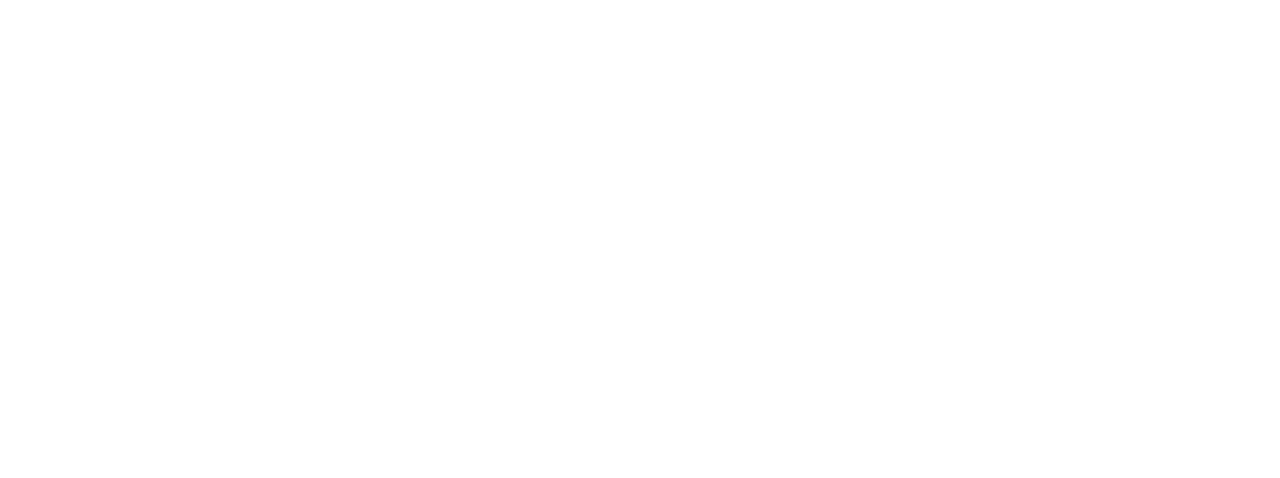
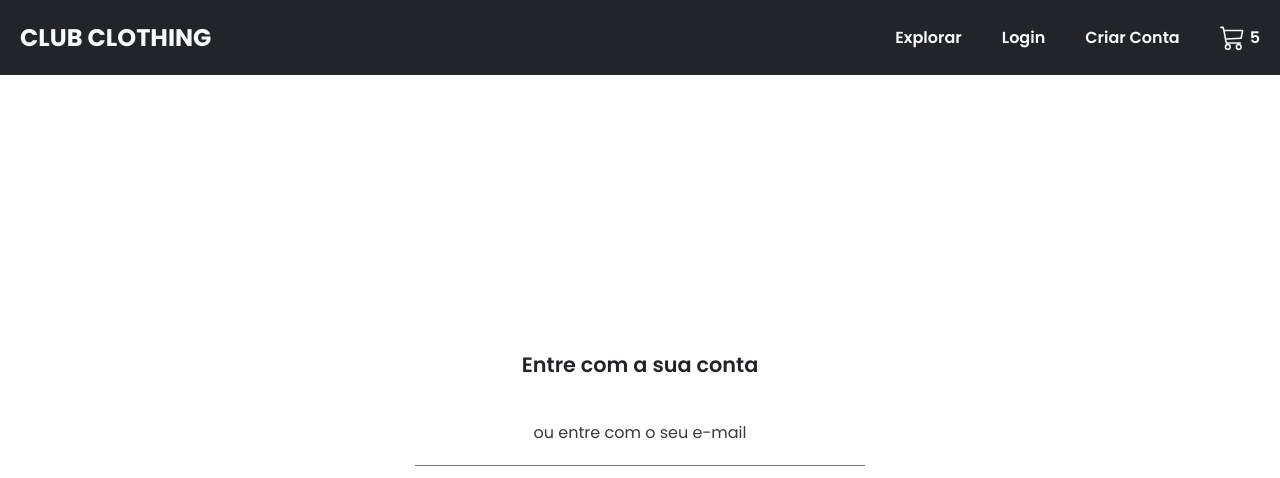
Before and after one commit to MAGAIVERH/CLUB-CLOTHING, a React (Create React App) app: page /login in a window 1280 px wide. Before the commit this address had no page. Shown: the top 478 px of the page. Built offline with nearby package versions, Linux system fonts and the light colour scheme.

Commit message:
feat: add initial Login Page and Login Route

```diff
--- a/src/App.tsx
+++ b/src/App.tsx
@@ -2,12 +2,13 @@
 
 //Pages
 import HomePage from './pages/home/home.page'
-
+import LoginPage from './pages/login/login.page'
 const App = () => {
   return (
     <BrowserRouter>
       <Routes>
         <Route path='/' element={<HomePage />} />
+        <Route path='/login' element={<LoginPage />} />
       </Routes>
     </BrowserRouter>
   )
--- a/src/components/header/header.component.tsx
+++ b/src/components/header/header.component.tsx
@@ -1,4 +1,5 @@
 import { BsCart3 } from 'react-icons/bs'
+import { useNavigate } from 'react-router-dom'
 
 // Styles
 import {
@@ -9,13 +10,18 @@
 } from './header.styles'
 
 const Header = () => {
+  const navigate = useNavigate()
+  const handleLoginClick = () => {
+    navigate('/login')
+  }
+
   return (
     <HeaderConatiner>
       <HeaderTitle>CLUB CLOTHING</HeaderTitle>
 
       <HeaderItems>
         <HeaderItem>Explorar</HeaderItem>
-        <HeaderItem>Login</HeaderItem>
+        <HeaderItem onClick={handleLoginClick}>Login</HeaderItem>
         <HeaderItem>Criar Conta</HeaderItem>
         <HeaderItem>
           <BsCart3 size={25} />
--- a/src/components/header/header.styles.ts
+++ b/src/components/header/header.styles.ts
@@ -32,4 +32,8 @@
   &:nth-child(3) {
     margin-right: 40px;
   }
+
+  &:hover {
+    cursor: pointer;
+  }
 `
--- a/src/pages/home/home.page.tsx
+++ b/src/pages/home/home.page.tsx
@@ -6,7 +6,6 @@
   return (
     <>
       <Header />
-
       <Categories />
     </>
   )
--- /dev/null
+++ b/src/pages/login/login.page.tsx
@@ -0,0 +1,33 @@
+import Header from '../../components/header/header.component'
+import {
+  LoginContainer,
+  LoginContent,
+  LoginHeadline,
+  LoginInputContainer,
+  LoginSubtitle
+} from './login.styles'
+
+const LoginPage = () => {
+  return (
+    <>
+      <Header />
+      <LoginContainer>
+        <LoginContent>
+          <LoginHeadline>Entre com a sua conta</LoginHeadline>
+
+          {/* {Button} */}
+
+          <LoginSubtitle>ou entre com o seu e-mail</LoginSubtitle>
+
+          <LoginInputContainer>{/* { email input} */}</LoginInputContainer>
+
+          <LoginInputContainer>{/* { password input} */}</LoginInputContainer>
+
+          {/* {Button} */}
+        </LoginContent>
+      </LoginContainer>
+    </>
+  )
+}
+
+export default LoginPage
--- /dev/null
+++ b/src/pages/login/login.styles.ts
@@ -0,0 +1,44 @@
+import styled from 'styled-components'
+import Colors from '../../theme/theme.colors'
+
+export const LoginContainer = styled.div`
+  height: 100%;
+  display: flex;
+  align-items: center;
+  justify-content: center;
+`
+
+export const LoginHeadline = styled.p`
+  font-weight: 600;
+  font-size: 1.3rem;
+  margin-bottom: 20px;
+  color: ${Colors.primary};
+`
+
+export const LoginContent = styled.div`
+  display: flex;
+  flex-direction: column;
+  align-items: center;
+  width: 450px;
+`
+
+export const LoginSubtitle = styled.p`
+  color: ${Colors.text.dark};
+  padding-bottom: 20px;
+  border-bottom: 1px solid ${Colors.input.placeholder};
+  width: 100%;
+  margin-top: 20px;
+  text-align: center;
+  font-weight: 500px;
+  margin-bottom: 20px;
+`
+
+export const LoginInputContainer = styled.div`
+  width: 100%;
+  margin-bottom: 20px;
+
+  p:nth-child(1) {
+    font-weight: 600;
+    margin-bottom: 5px;
+  }
+`
```
